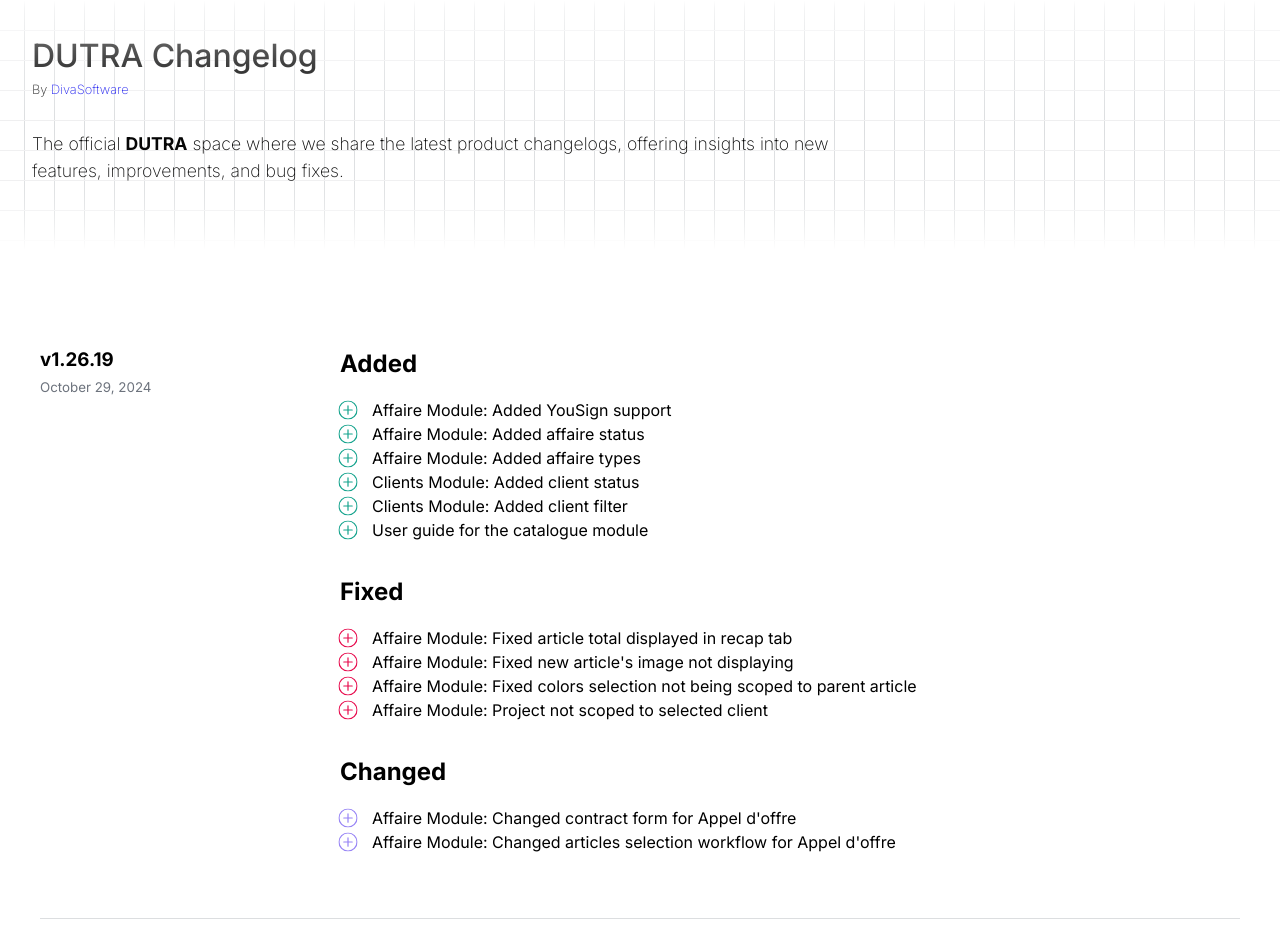
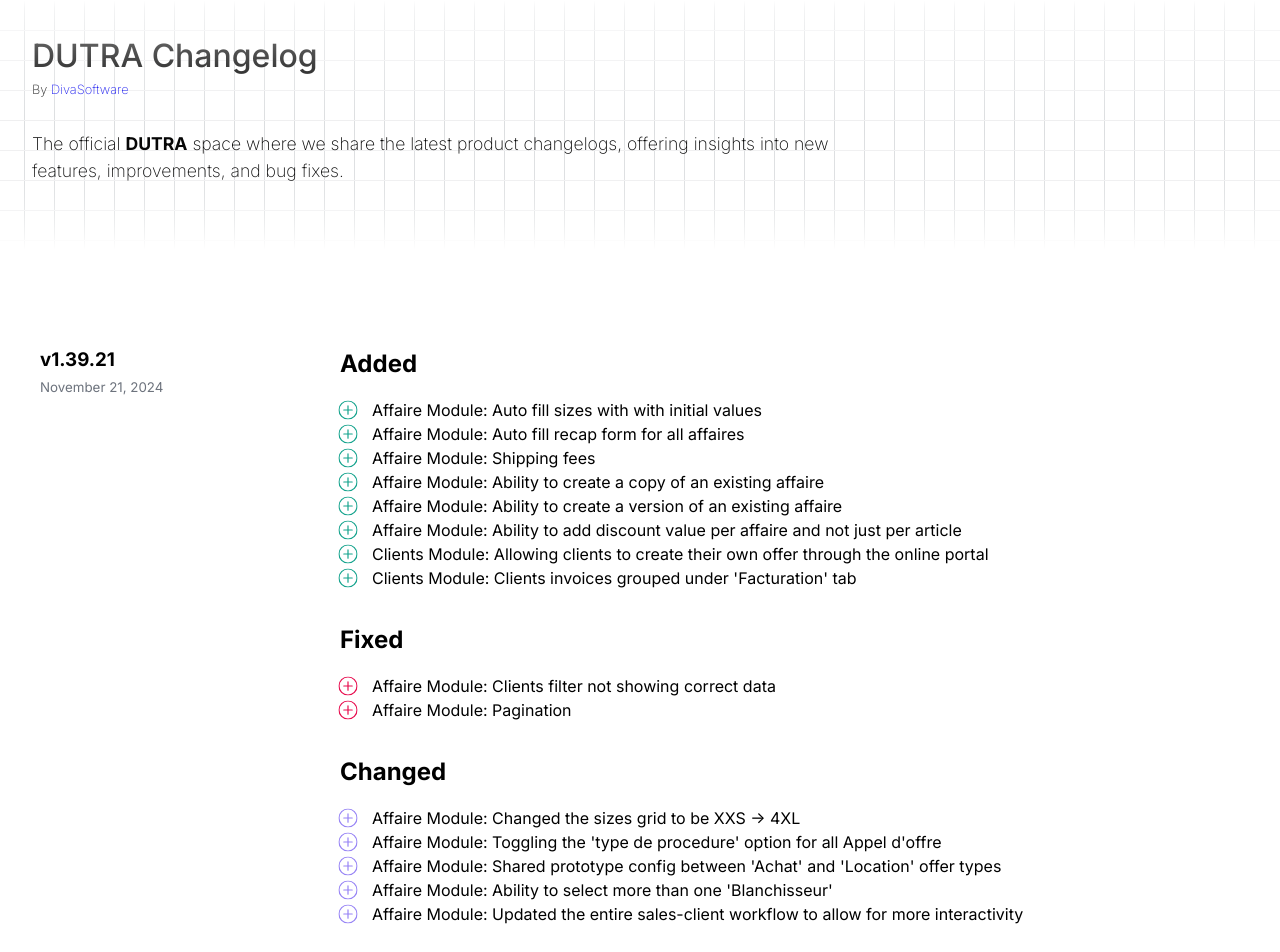
Before and after one commit to divaSoft-gg/Dutra-CHANGELOG, a React (Vite) app: page / in a window 1280 px wide. Shown: the top 952 px of the page. Built offline with nearby package versions, Linux system fonts and the light colour scheme; the HTML template or start-up script is replaced by a standard one.

Commit message:
chore: version change

```diff
--- a/src/data/data.js
+++ b/src/data/data.js
@@ -1,4 +1,29 @@
 export const VERSION_DETAILS = [
+    {
+        "version": "1.39.21",
+        "date": "November 21, 2024",
+        "added": [
+            "Affaire Module: Auto fill sizes with with initial values",
+            "Affaire Module: Auto fill recap form for all affaires",
+            "Affaire Module: Shipping fees",
+            "Affaire Module: Ability to create a copy of an existing affaire",
+            "Affaire Module: Ability to create a version of an existing affaire",
+            "Affaire Module: Ability to add discount value per affaire and not just per article",
+            "Clients Module: Allowing clients to create their own offer through the online portal",
+            "Clients Module: Clients invoices grouped under 'Facturation' tab",
+        ],
+        "changed": [
+            "Affaire Module: Changed the sizes grid to be XXS -> 4XL",
+            "Affaire Module: Toggling the 'type de procedure' option for all Appel d'offre",
+            "Affaire Module: Shared prototype config between 'Achat' and 'Location' offer types",
+            "Affaire Module: Ability to select more than one 'Blanchisseur'",
+            "Affaire Module: Updated the entire sales-client workflow to allow for more interactivity",
+        ],
+        "fixed": [
+            "Affaire Module: Clients filter not showing correct data",
+            "Affaire Module: Pagination",
+        ],
+    },
     {
         "version": "1.26.19",
         "date": "October 29, 2024",
```
